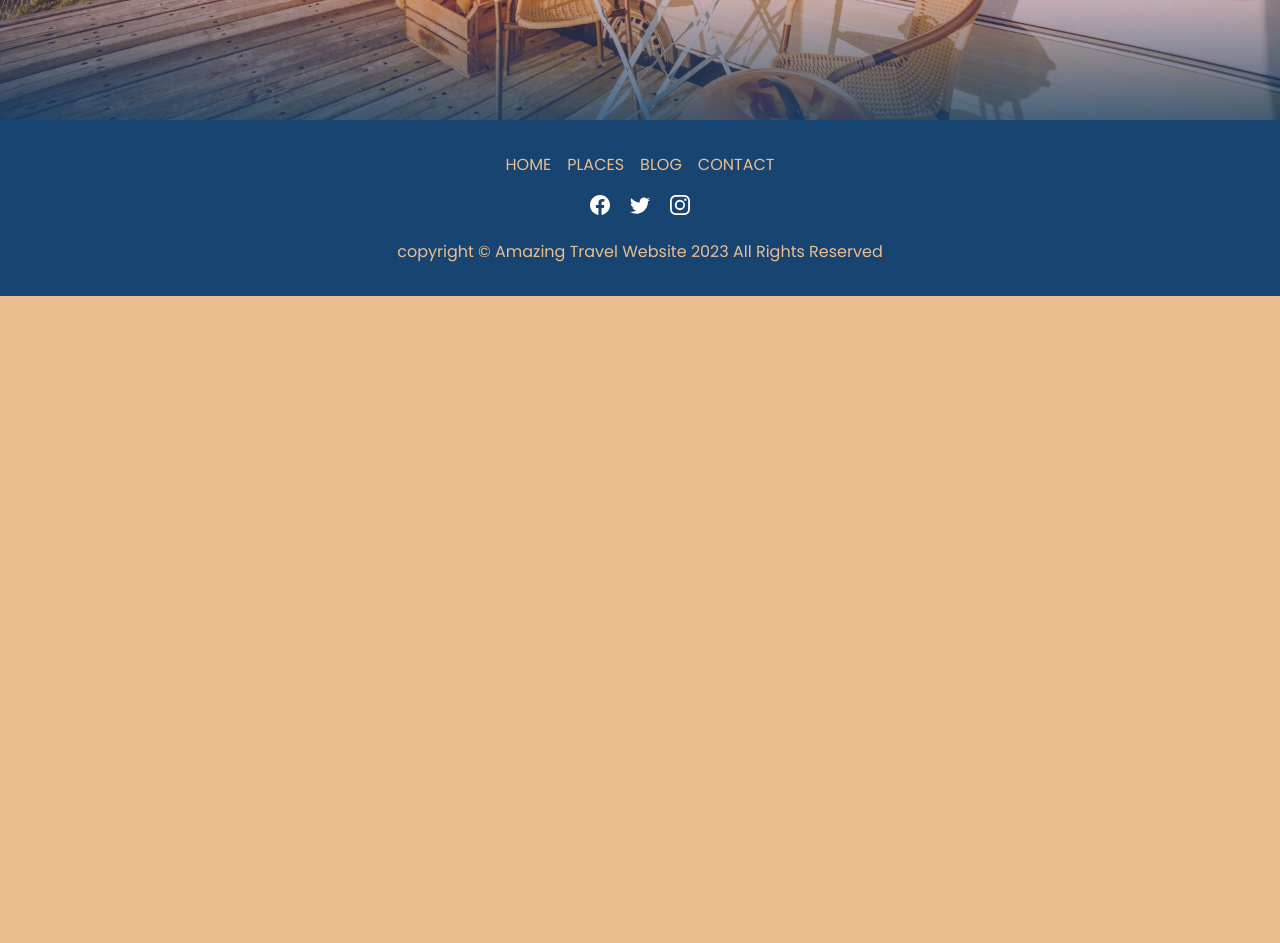
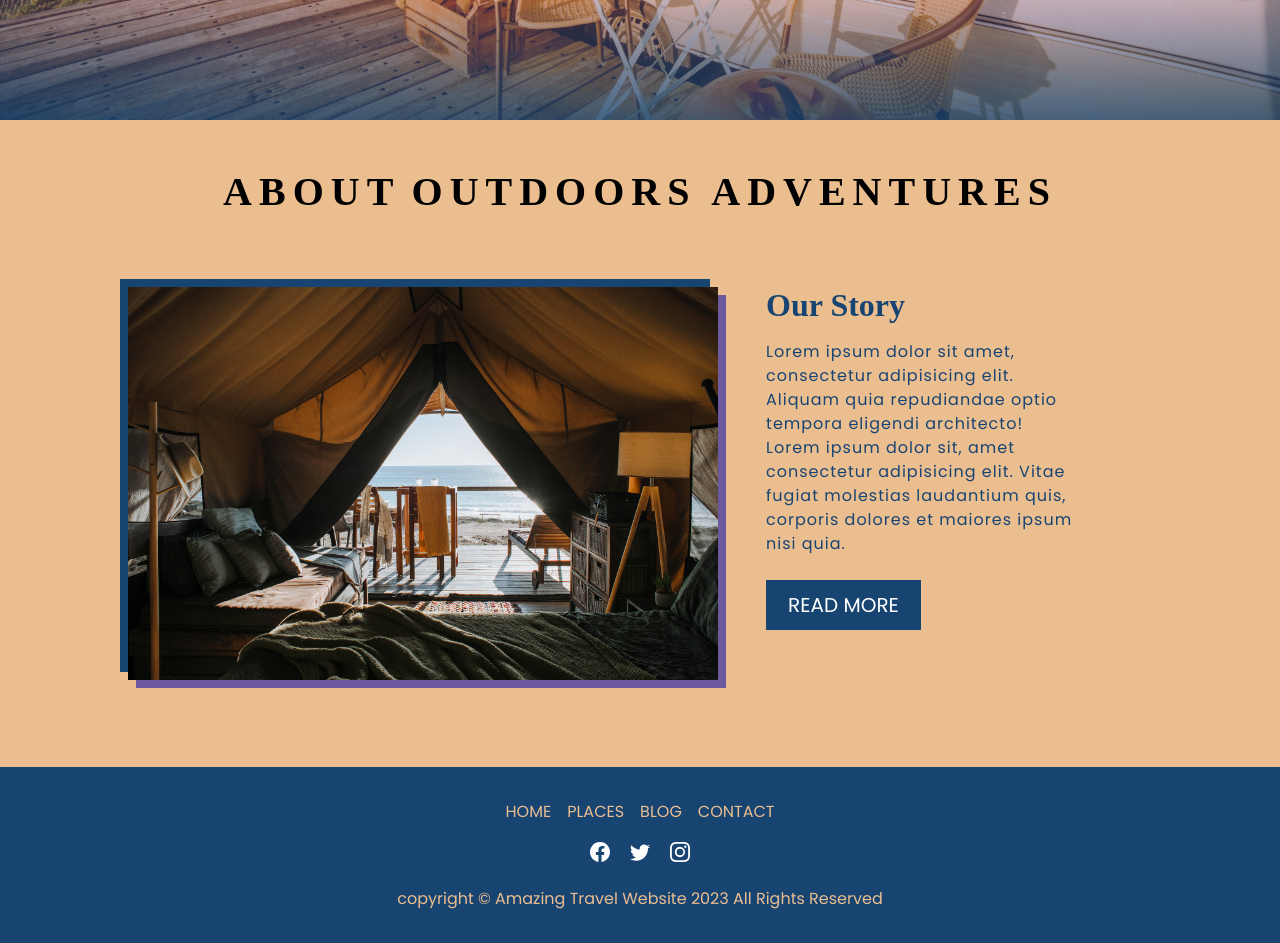
Before and after one commit to Rioba-Ian/gastbyTourismJamStack, a Gatsby site: page / in a window 1280 px wide. Shown: the part 680-1623 px from the top of the page. Before the commit the page ends 976 px from the top, so only its background shows below. Built offline with nearby package versions, Linux system fonts and the light colour scheme; Gatsby itself is replaced by a stand-in of ours; a web font is replaced by a local one.

Commit message:
desktop version --about us

```diff
--- a/gatsby-config.js
+++ b/gatsby-config.js
@@ -8,5 +8,5 @@
  * @type {import('gatsby').GatsbyConfig}
  */
 module.exports = {
-  plugins: [],
-}
+  plugins: [`gatsby-plugin-styled-components`],
+};
--- a/package.json
+++ b/package.json
@@ -13,10 +13,13 @@
     "test": "echo \"Write tests! -> https://gatsby.dev/unit-testing\" && exit 1"
   },
   "dependencies": {
+    "babel-plugin-styled-components": "^2.1.1",
     "gatsby": "^5.8.1",
+    "gatsby-plugin-styled-components": "^6.8.0",
     "react": "^18.2.0",
     "react-dom": "^18.2.0",
-    "react-icons": "^4.8.0"
+    "react-icons": "^4.8.0",
+    "styled-components": "^5.3.9"
   },
   "repository": {
     "type": "git",
--- /dev/null
+++ b/src/components/Home/About.jsx
@@ -0,0 +1,36 @@
+import React from "react";
+import Title from "../Title";
+import img from "../../images/about-us-img.jpg";
+import "../../css/about.css";
+const About = () => {
+  return (
+    <div className="about">
+      <Title title="about" subtitle="Outdoors adventures" />
+      <div className="about-content">
+        <article>
+          <div className="img-container-about">
+            <img src={img} alt="" />
+          </div>
+        </article>
+
+        <article className="about-info">
+          <h4>Our Story</h4>
+          <p>
+            Lorem ipsum dolor sit amet, consectetur adipisicing elit. Aliquam
+            quia repudiandae optio tempora eligendi architecto!
+          </p>
+          <p>
+            Lorem ipsum dolor sit, amet consectetur adipisicing elit. Vitae
+            fugiat molestias laudantium quis, corporis dolores et maiores ipsum
+            nisi quia.
+          </p>
+          <a href="https://www.google.com" className="btn btn-primary">
+            read more
+          </a>
+        </article>
+      </div>
+    </div>
+  );
+};
+
+export default About;
--- /dev/null
+++ b/src/components/Title.jsx
@@ -0,0 +1,42 @@
+import React from "react";
+import styled from "styled-components";
+const Title = ({ title, subtitle }) => {
+  return (
+    <TitleWrapper>
+      <h4>
+        <span>{title}</span>
+        <span>{subtitle}</span>
+      </h4>
+    </TitleWrapper>
+  );
+};
+
+const TitleWrapper = styled.div`
+  text-transform: uppercase;
+  font-size: 2.5rem;
+  font-family: "Chivo Mono", serif;
+  margin-bottom: 1em;
+
+  h4 {
+    text-align: center;
+    letter-spacing: 7px;
+    color: #000;
+  }
+
+  .title {
+    color: #000;
+  }
+
+  span {
+    display: block;
+  }
+
+  @media (min-width: 576px) {
+    span {
+      display: inline-block;
+      margin: 0 0.35rem;
+    }
+  }
+`;
+
+export default Title;
--- a/src/components/layout.css
+++ b/src/components/layout.css
@@ -3,7 +3,8 @@
 :root {
   /* primary */
   --light-pale-orange: #ebbe90;
-
+  --dark-purplish-blue: #6d599e;
+  --brownish-pale: #9e7751;
   /* text */
   --dark-navy-text: #184472;
 
@@ -30,6 +31,15 @@ body {
   color: var(--dark-navy-text);
 }
 
+img {
+  max-width: 100%;
+}
+
+p {
+  letter-spacing: 1px;
+  line-height: 1.5rem;
+}
+
 li {
   list-style: none;
 }
@@ -38,6 +48,7 @@ a {
   text-decoration: none;
   color: var(--dark-navy-text);
   cursor: pointer;
+  display: inline-block;
 }
 
 button {
@@ -70,3 +81,11 @@ button {
   justify-content: center;
   align-items: center;
 }
+
+.btn .btn-primary {
+  font-size: 1.25rem;
+  color: var(--dark-navy-text);
+  text-transform: uppercase;
+  border: 2px solid var(--dark-navy-text);
+  padding: 0.4em 1em;
+}
--- /dev/null
+++ b/src/css/about.css
@@ -0,0 +1,49 @@
+.about {
+  padding: 3em 0;
+}
+
+.about-content {
+  width: min(80%, 1200px);
+  margin: 0 auto;
+
+  display: flex;
+  justify-content: space-between;
+  gap: 3rem;
+}
+
+.img-container-about {
+  margin: 2em 0;
+}
+
+.img-container-about img {
+  box-shadow: 0.5em 0.5em var(--dark-purplish-blue),
+    -0.5rem -0.5rem var(--dark-navy-text);
+}
+
+.about-info {
+  align-self: start;
+  padding-top: 2em;
+}
+
+.about-info h4 {
+  font-family: "Chivo Mono", serif;
+  font-size: 2rem;
+  margin-bottom: 0.5em;
+}
+
+.about-info p {
+  width: 80%;
+}
+
+.about-info p + p {
+  margin-bottom: 1.5em;
+}
+
+.btn {
+  background-color: var(--dark-navy-text);
+  font-size: 1.25rem;
+  color: #fff;
+  text-transform: uppercase;
+  border: 2px solid var(--dark-navy-text);
+  padding: 0.4em 1em;
+}
--- a/src/pages/index.jsx
+++ b/src/pages/index.jsx
@@ -3,6 +3,7 @@ import Layout from "../components/Layout";
 import SimpleHero from "../components/SimpleHero";
 import Banner from "../components/Banner";
 import { Link } from "gatsby";
+import About from "../components/Home/About";
 
 export default function index() {
   return (
@@ -15,6 +16,7 @@ export default function index() {
           <Link to="/places">explore places</Link>
         </Banner>
       </SimpleHero>
+      <About />
     </Layout>
   );
 }
```
Also changed, not shown: src/images/about-us-img.jpg (added), 1 other file.
